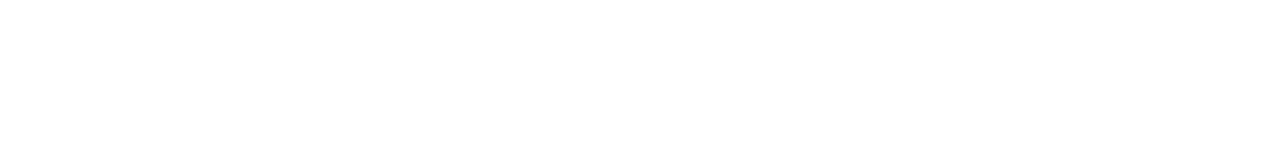
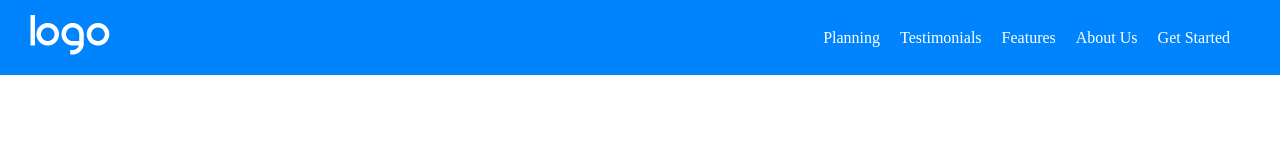
Before and after one commit to tinotringali/htmlcss-responsive-layout, a plain HTML site: page index.html in a window 1280 px wide. Drawn offline with Linux system fonts and the light colour scheme.

Commit message:
agg header responsive

```diff
--- a/css/style.css
+++ b/css/style.css
@@ -0,0 +1,81 @@
+/*
+___________
+reset
+___________
+*/
+*{
+    margin: 0;
+    padding: 0;
+    box-sizing: border-box;
+}
+
+:root{
+    --first-color:#0084fd;
+    --first-color-light:#b5ddff;
+    --secondary-color:#9792e4;
+}
+
+/*
+___________
+common
+___________
+*/
+.flex{
+    display: flex;
+}
+
+.justufy-content-between{
+    justify-content: space-between;
+}
+
+.container{
+    padding-left: 1.875rem;
+    padding-right: 1.875rem;
+}
+
+.inline-list{
+    display: flex;
+    list-style:none;
+}
+
+.text-white{
+    color: #fff;
+}
+.padding{
+    padding-top: .9375rem;
+    padding-bottom: .625rem;
+}
+/*
+___________
+header
+___________
+*/
+
+header{
+    background-color: var(--first-color);
+}
+
+header .header-menu{
+    display: none;
+}
+
+.fa-bars{
+    font-size: 1.1875rem;
+    line-height: 4.6875rem;
+}
+
+@media screen and (min-width:992px){
+
+    header .header-menu{
+        display: block;
+    }
+
+    li{
+        margin-right: 1.25rem;
+        line-height: 4.6875rem;
+    }
+
+    header .menu-hamburger{
+        display: none;
+    }
+}
--- a/index.html
+++ b/index.html
@@ -4,12 +4,35 @@
     <meta charset="UTF-8">
     <meta http-equiv="X-UA-Compatible" content="IE=edge">
     <meta name="viewport" content="width=device-width, initial-scale=1.0">
+    <link rel="stylesheet" href="https://cdnjs.cloudflare.com/ajax/libs/font-awesome/6.2.1/css/all.min.css" integrity="sha512-MV7K8+y+gLIBoVD59lQIYicR65iaqukzvf/nwasF0nqhPay5w/9lJmVM2hMDcnK1OnMGCdVK+iQrJ7lzPJQd1w==" crossorigin="anonymous" referrerpolicy="no-referrer" />
     <link rel="stylesheet" href="css/style.css">
     <title>Responsive Layout</title>
 </head>
 <body>
-    <header></header>
+    <!-- inizio header -->
+    <header>
+        <div class="container">
+            <div class="flex justufy-content-between">
+                <div class="logo padding"><img src="img/logo.png" alt=""></div>
+                <div class="menu-hamburger"><i class="fa-solid fa-bars text-white "></i></div>
+                <nav class="header-menu">
+                    <ul class="inline-list text-white">
+                        <li>Planning</li>
+                        <li>Testimonials</li>
+                        <li>Features</li>
+                        <li>About Us</li>
+                        <li>Get Started</li>
+                    </ul>
+                </nav>
+            </div>
+        </div>
+    </header>
+    <!-- fine header -->
+    <!-- inizio main -->
     <main></main>
+    <!-- fine main -->
+    <!-- inizio footer -->
     <footer></footer>
+    <!-- fine footer -->
 </body>
 </html>
```
